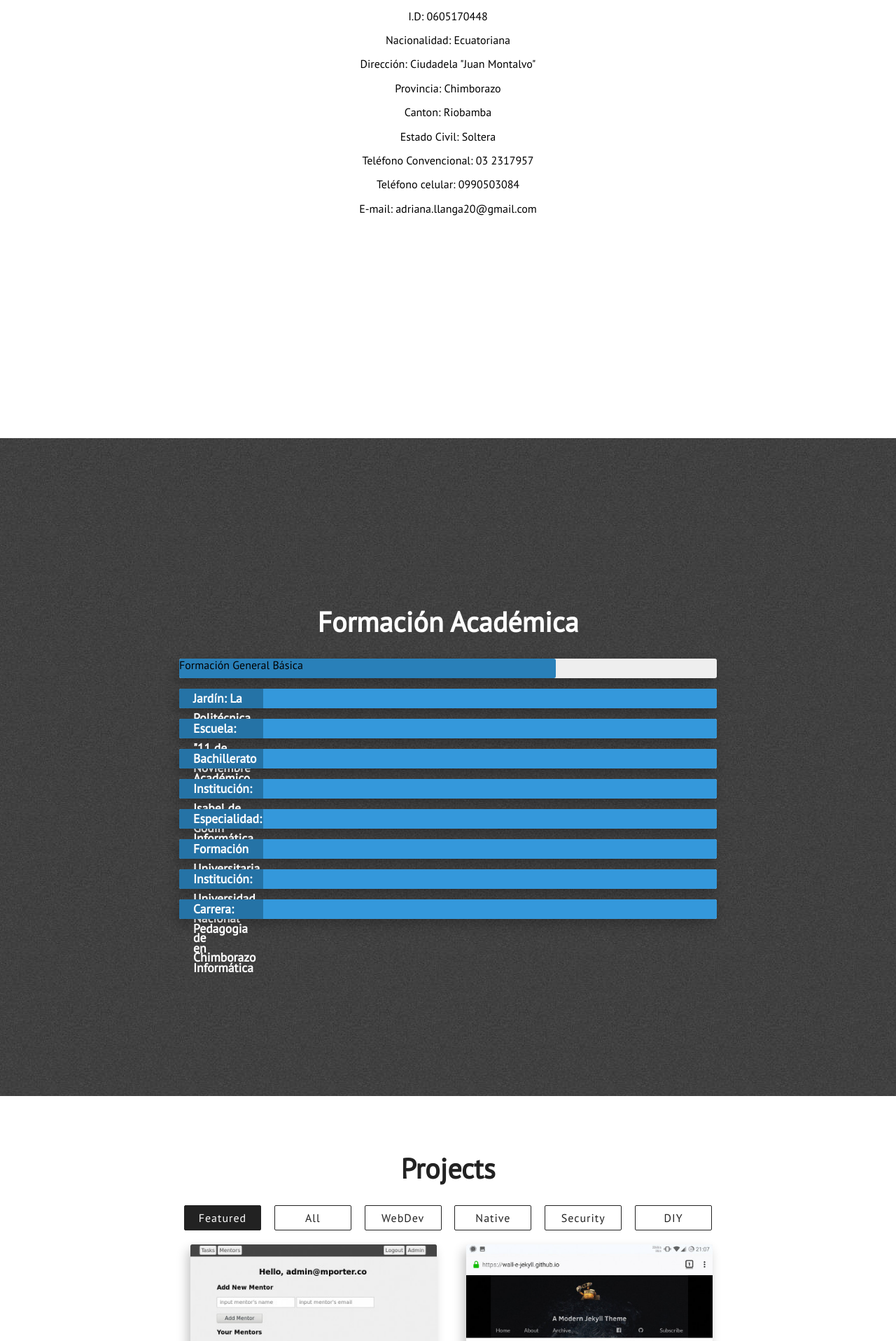
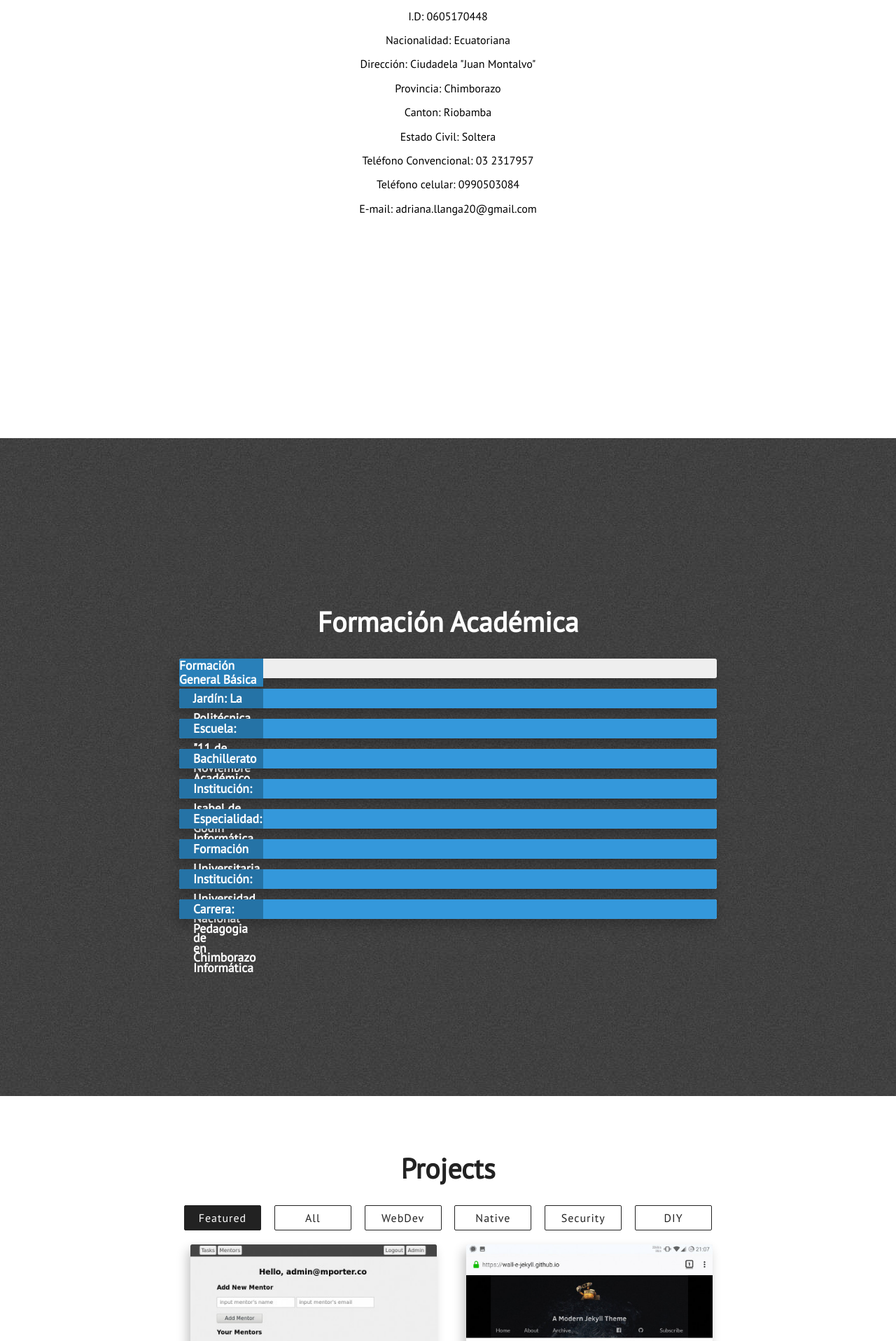
Before and after one commit to adrillg/adrillg.github.io, a Jekyll site: the page built from index.html, in a window 1280 px wide. Shown: the part 1334-3250 px from the top of the page at 70% size. Built offline with Jekyll 4.4.1, drawn with Linux system fonts in a browser that asks for light colours; nearby versions of some CDN libraries.

Commit message:
Update skills.html

```diff
--- a/_includes/skills.html
+++ b/_includes/skills.html
@@ -6,8 +6,8 @@
 
 
                         <div class="skillbar clearfix " data-percent="70%">
-                            <div class="skillbar-title" style="background: #2980b9;"></div>
-                            <div class="skillbar-bar" style="background: #2980b9;">Formación General Básica</div>
+
+                            <div class="skillbar-title" style="background: #2980b9;">Formación General Básica</div>
                         </div> <!-- End Skill Bar -->
 
                         <div class="skillbar clearfix " data-percent="100%">
```
